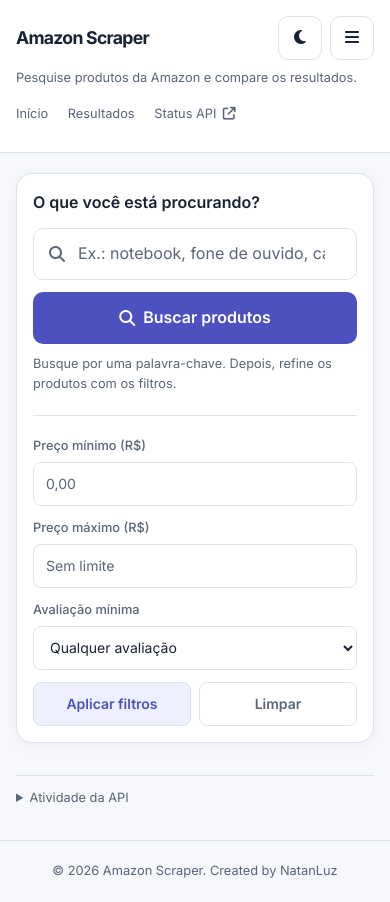
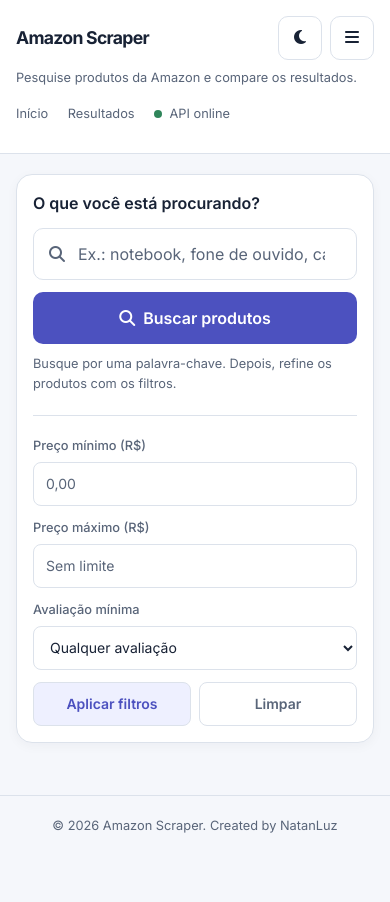
Before and after one commit to NatanLuz/amazon_scraper_fullstackAPI, a website built with Vite: page client/index.html in a window 390 px wide. Both pictures are taken after a click on the button 352 px from the left and 38 px from the top of the page. After the commit the page ends 856 px from the top, so only its background shows below. Built offline with nearby package versions, Linux system fonts and the light colour scheme; files whose address does not match are found by name.

Commit message:
refactor: simplifica status da api na interface

```diff
--- a/client/index.html
+++ b/client/index.html
@@ -47,7 +47,9 @@
                     <nav id="mobileMenu" class="header-nav hidden sm:flex" aria-label="Navegação principal">
                         <a href="#keywordInput">Início</a>
                         <a href="#resultsSection">Resultados</a>
-                        <a href="/api/health" target="_blank" rel="noopener noreferrer">Status API <i class="fas fa-arrow-up-right-from-square" aria-hidden="true"></i></a>
+                        <span id="apiStatus" class="api-status is-checking" role="status" aria-label="Verificando disponibilidade da API">
+                            <span id="apiStatusText">Verificando API</span>
+                        </span>
                     </nav>
                 </div>
             </div>
@@ -139,16 +141,6 @@
                 <p id="emptyMessage" class="state-message">Tente usar uma palavra-chave diferente.</p>
             </div>
 
-            <!-- Métricas secundárias, disponíveis sem competir com a busca -->
-            <details id="metricsPanel" class="metrics-panel is-hidden">
-                <summary>Atividade da API</summary>
-                <dl class="metrics-grid">
-                    <div><dt>Requisições</dt><dd id="metricTotalRequests">0</dd></div>
-                    <div><dt>Consultas à Amazon</dt><dd id="metricScrapeRequests">0</dd></div>
-                    <div><dt>Respostas do cache</dt><dd id="metricCacheHits">0</dd></div>
-                    <div><dt>Limites atingidos</dt><dd id="metricRateLimited">0</dd></div>
-                </dl>
-            </details>
         </main>
 
         <!-- Rodapé da página -->
--- a/client/main.js
+++ b/client/main.js
@@ -22,11 +22,8 @@
     minRatingInput: document.getElementById('minRatingInput'),
     applyFiltersBtn: document.getElementById('applyFiltersBtn'),
     clearFiltersBtn: document.getElementById('clearFiltersBtn'),
-    metricsPanel: document.getElementById('metricsPanel'),
-    metricTotalRequests: document.getElementById('metricTotalRequests'),
-    metricScrapeRequests: document.getElementById('metricScrapeRequests'),
-    metricCacheHits: document.getElementById('metricCacheHits'),
-    metricRateLimited: document.getElementById('metricRateLimited'),
+    apiStatus: document.getElementById('apiStatus'),
+    apiStatusText: document.getElementById('apiStatusText'),
     infiniteScrollSentinel: document.getElementById('infiniteScrollSentinel'),
     currentYear: document.getElementById('currentYear')
 };
@@ -472,41 +469,28 @@
 
     checkServerHealth();
 
-    startMetricsPolling();
-
 }
 
 async function checkServerHealth() {
     try {
         const response = await fetch('/api/health');
         if (response.ok) {
-            console.log('✅ Servidor está funcionando normalmente');
+            updateApiStatus(true);
         } else {
-            console.warn('⚠️ Servidor pode estar com problemas');
+            updateApiStatus(false);
         }
     } catch (error) {
-        console.warn('⚠️ Não foi possível conectar ao servidor:', error.message);
+        updateApiStatus(false);
     }
 }
 
-function startMetricsPolling() {
-    if (!elements.metricsPanel || !elements.metricTotalRequests) return;
-    elements.metricsPanel.classList.remove('is-hidden');
-    const update = async () => {
-        try {
-            const res = await fetch('/api/metrics');
-            if (!res.ok) return;
-            const json = await res.json();
-            if (!json.success) return;
-            if (elements.metricTotalRequests) elements.metricTotalRequests.textContent = String(json.totalRequests || 0);
-            if (elements.metricScrapeRequests) elements.metricScrapeRequests.textContent = String(json.scrapeRequests || 0);
-            if (elements.metricCacheHits) elements.metricCacheHits.textContent = String(json.cacheHits || 0);
-            if (elements.metricRateLimited) elements.metricRateLimited.textContent = String(json.rateLimited || 0);
-        } catch (_) {
-        }
-    };
-    update();
-    setInterval(update, 5000);
+function updateApiStatus(isOnline) {
+    if (!elements.apiStatus || !elements.apiStatusText) return;
+    elements.apiStatus.classList.remove('is-checking', 'is-online', 'is-offline');
+    elements.apiStatus.classList.add(isOnline ? 'is-online' : 'is-offline');
+    const message = isOnline ? 'API online' : 'API indisponível';
+    elements.apiStatusText.textContent = message;
+    elements.apiStatus.setAttribute('aria-label', message);
 }
 
 document.addEventListener('DOMContentLoaded', () => {
--- a/client/style.css
+++ b/client/style.css
@@ -458,6 +458,31 @@
     text-underline-offset: 3px;
 }
 
+.api-status {
+    display: inline-flex;
+    align-items: center;
+    min-height: 44px;
+    gap: 0.45rem;
+    color: var(--muted);
+    white-space: nowrap;
+}
+
+.api-status::before {
+    content: "";
+    width: 0.5rem;
+    height: 0.5rem;
+    border-radius: 999px;
+    background: var(--muted);
+}
+
+.api-status.is-online::before {
+    background: #2f855a;
+}
+
+.api-status.is-offline::before {
+    background: #c05621;
+}
+
 .search-label {
     display: block;
     font-size: 1.1rem;
@@ -592,39 +617,6 @@
     color: var(--danger);
 }
 
-.metrics-panel {
-    margin-top: 2rem;
-    color: var(--muted);
-    font-size: 0.8rem;
-    border-top: 1px solid var(--border);
-}
-
-.metrics-panel summary {
-    width: fit-content;
-    min-height: 44px;
-    padding: 0.75rem 0;
-    cursor: pointer;
-}
-
-.metrics-panel summary:focus-visible {
-    outline: 3px solid var(--accent);
-    outline-offset: 3px;
-}
-
-.metrics-grid {
-    display: grid;
-    grid-template-columns: repeat(4, minmax(0, 1fr));
-    gap: 1rem;
-    padding: 0.5rem 0 1rem;
-}
-
-.metrics-grid dd {
-    margin-top: 0.25rem;
-    color: var(--text);
-    font-size: 1rem;
-    font-weight: 600;
-}
-
 @media (max-width: 1279px) {
     .products-grid { grid-template-columns: repeat(3, minmax(0, 1fr)); }
 }
@@ -654,7 +646,6 @@
     .filters-grid { grid-template-columns: minmax(0, 1fr); gap: 0.75rem; }
     .products-grid { grid-template-columns: minmax(0, 1fr); }
     .product-image { height: 200px; }
-    .metrics-grid { grid-template-columns: repeat(2, minmax(0, 1fr)); }
 }
 
 @media (prefers-reduced-motion: reduce) {
```
